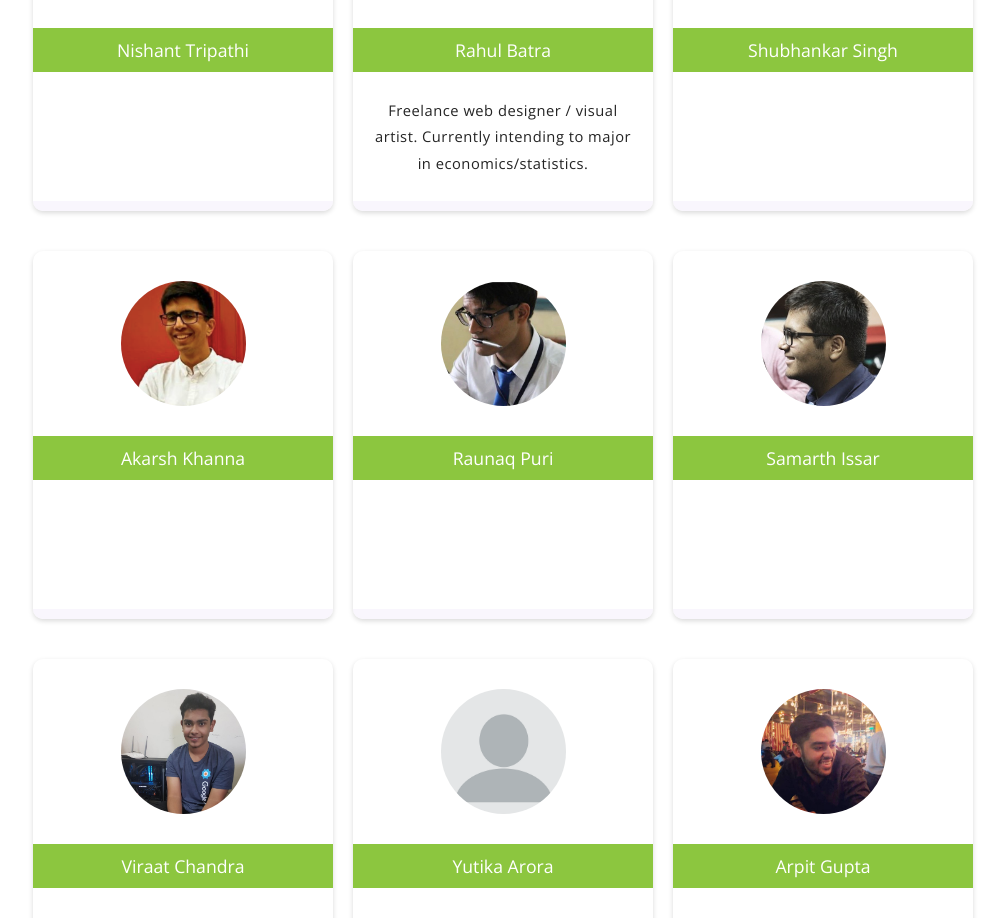
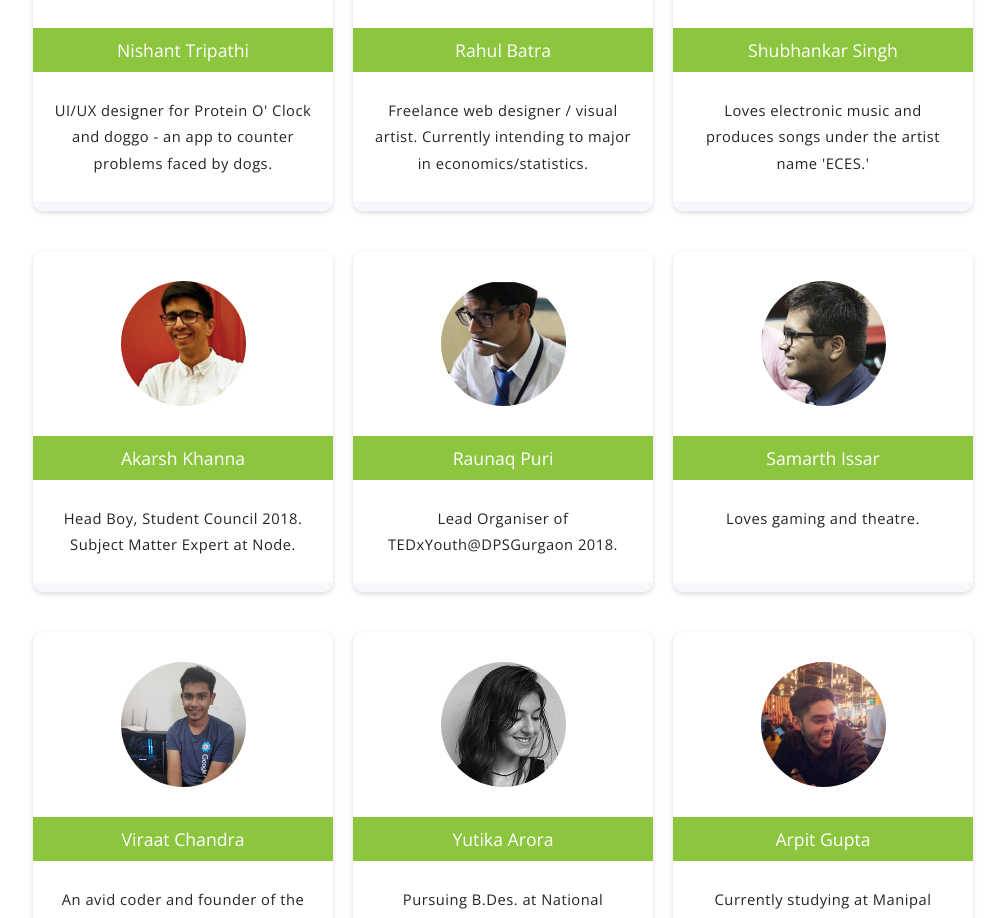
Before and after one commit to node-dps/node-site-2019, a Vue app: page /#/alumni in a window 1280 px wide. Shown: the part 989-1907 px from the top of the page, without its empty margins (137-1142 px from the left). Built offline with nearby package versions, Linux system fonts and the light colour scheme; what vue-particles would draw is missing.

Commit message:
Finished Alumni Page (for real)

```diff
--- a/src/components/Alumni.vue
+++ b/src/components/Alumni.vue
@@ -10,7 +10,7 @@
                     <div class="member alumni">
                         <div class="dp"><img src="../assets/members/nishant-tripathi.png"></div>
                         <h1 class="name">Nishant Tripathi</h1>
-                        <p class="info"><br><br>&nbsp;</p>
+                        <p class="info">UI/UX designer for Protein O' Clock and doggo - an app to counter problems faced by dogs.</p>
                         <div class="container">
                             <div class="links">
                                 <a href="https://www.behance.net/nishantrippy" class="link" target="_blank"><img src="../assets/icons/behance.png"></a>
@@ -33,7 +33,7 @@
                     <div class="member alumni">
                         <div class="dp"><img src="../assets/members/shubhankar-singh.png"></div>
                         <h1 class="name">Shubhankar Singh</h1>
-                        <p class="info"><br><br>&nbsp;</p>
+                        <p class="info">Loves electronic music and produces songs under the artist name 'ECES.'</p>
                         <div class="container">
                             <div class="links">
                                 <a href="https://soundcloud.com/ecesofficial" class="link" target="_blank"><img src="../assets/icons/soundcloud.png"></a>
@@ -43,7 +43,7 @@
                     <div class="member alumni">
                         <div class="dp"><img src="../assets/members/akarsh-khanna.png"></div>
                         <h1 class="name">Akarsh Khanna</h1>
-                        <p class="info"><br><br>&nbsp;</p>
+                        <p class="info">Head Boy, Student Council 2018. Subject Matter Expert at Node.</p>
                         <div class="container">
                             <div class="links">
                                 <p> Links Unavailable </p>
@@ -53,7 +53,7 @@
                     <div class="member alumni">
                         <div class="dp"><img src="../assets/members/raunaq-puri.jpg"></div>
                         <h1 class="name">Raunaq Puri</h1>
-                        <p class="info"><br><br>&nbsp;</p>
+                        <p class="info">Lead Organiser of TEDxYouth@DPSGurgaon 2018.</p>
                         <div class="container">
                             <div class="links">
                                 <a href="https://www.linkedin.com/in/raunaq-puri-6b4826150/" class="link" target="_blank"><img src="../assets/icons/linkedin.png"></a>
@@ -63,7 +63,7 @@
                     <div class="member alumni">
                         <div class="dp"><img src="../assets/members/samarth-issar.png"></div>
                         <h1 class="name">Samarth Issar</h1>
-                        <p class="info"><br><br>&nbsp;</p>
+                        <p class="info">Loves gaming and theatre.<br>&nbsp;</p>
                         <div class="container">
                             <div class="links">
                                 <a href="https://twitter.com/samarthissar" class="link" target="_blank"><img src="../assets/icons/twitter.png"></a>
@@ -73,7 +73,7 @@
                     <div class="member alumni">
                         <div class="dp"><img src="../assets/members/viraat-chandra.jpeg"></div>
                         <h1 class="name">Viraat Chandra</h1>
-                        <p class="info"><br><br>&nbsp;</p>
+                        <p class="info">An avid coder and founder of the Motion app.<br>&nbsp;</p>
                         <div class="container">
                             <div class="links">
                                 <a href="https://github.com/ViRu-ThE-ViRuS" class="link" target="_blank"><img src="../assets/icons/github.png"></a>
@@ -81,7 +81,7 @@
                         </div>
                     </div>
                     <div class="member alumni">
-                        <div class="dp"><img src="../assets/members/blank.png"></div>
+                        <div class="dp"><img src="../assets/members/yutika-arora.jpg"></div>
                         <h1 class="name">Yutika Arora</h1>
                         <p class="info">Pursuing B.Des. at National Institute of Fashion Technology, Hyderabad.</p>
                         <div class="container">
```
Also changed, not shown: src/assets/members/yutika-arora.jpg (added).
